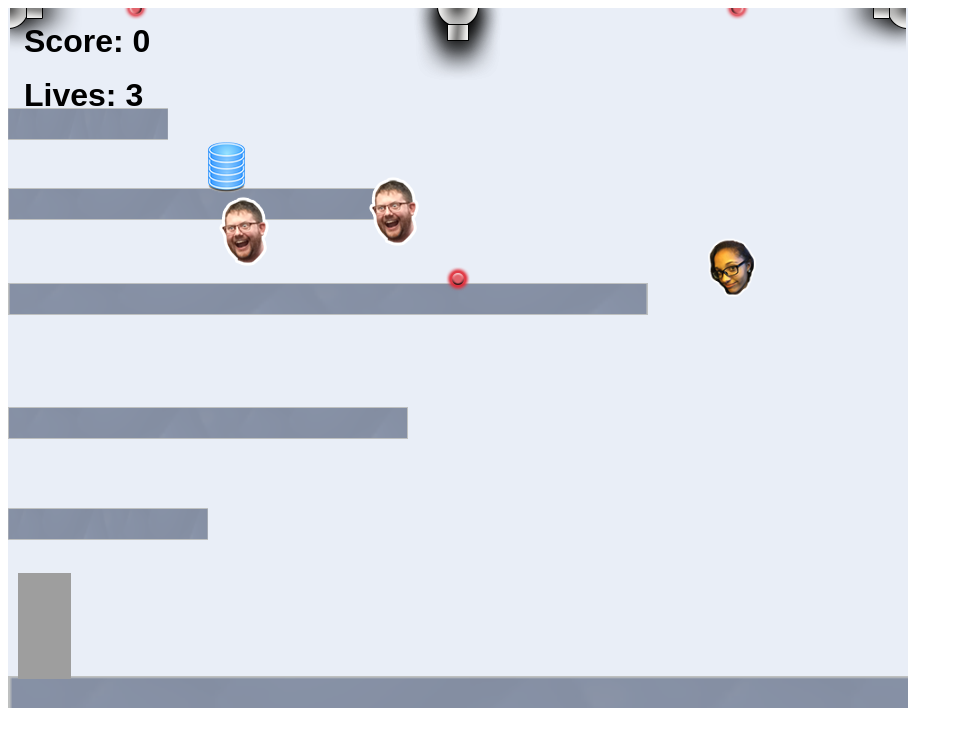
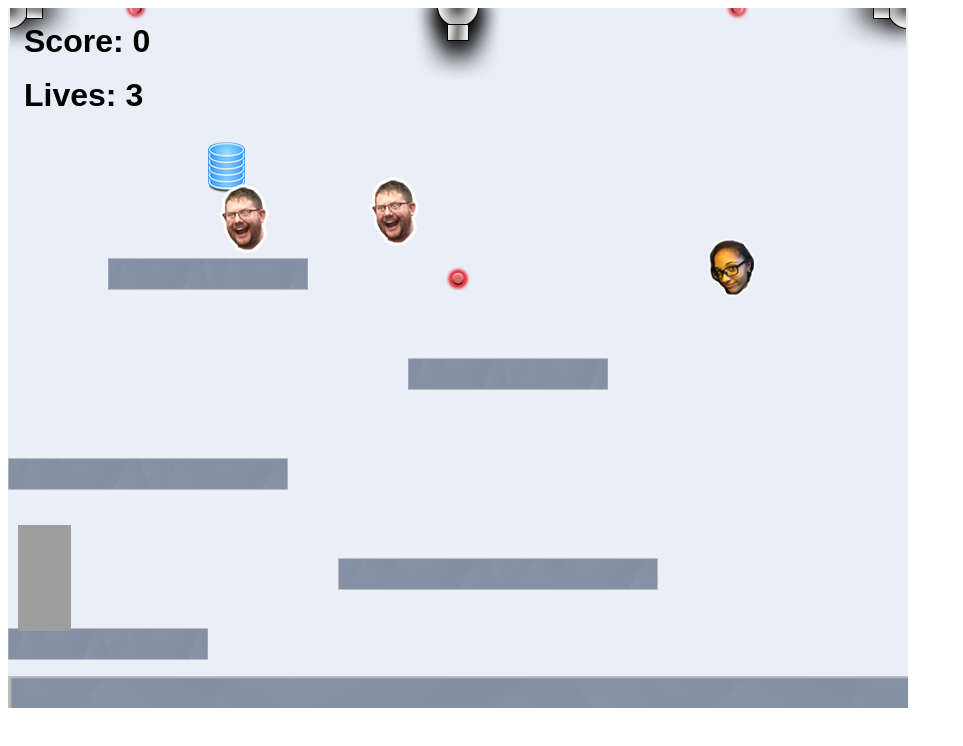
Before and after one commit to DahjanahSmith/DahjanahSmith.github.io, a website: page projects/platformer/index.html in a window 1280 px wide. Shown: the whole page, without its empty margins (0-963 px from the left). Drawn offline with Linux system fonts and the light colour scheme; animation ran at ten frames a second.

Commit message:
added platforms and collectables to game

```diff
--- a/projects/platformer/js/init/platform.js
+++ b/projects/platformer/js/init/platform.js
@@ -28,11 +28,12 @@
 
         ////////////////////////////////////////////////////////////////////////
         // ALL YOUR CODE GOES BELOW HERE ///////////////////////////////////////
-        createPlatform (0, 100, 0.4);              // normal platform
-        createPlatform (0, 180, 1.0 );
-        createPlatform (0, 275, 1.6)    // small horizontal platform (40% of the normal width)
-        createPlatform (0, 399, 1.0)
-        createPlatform (0, 500, 0.5 )   // tall vertical wall (40% the normal width and 10x the height)
+        createPlatform (0, 620 ,0.5)
+        createPlatform (100, 250, 0.5);              // normal platform   /
+        createPlatform (330, 550, 0.8)
+        createPlatform (0, 450, 0.7)
+        createPlatform (400, 350, 0.5)
+          // tall vertical wall (40% the normal width and 10x the height)
         /*
          * ground : here, we create a floor. Given the width of of the platform
          * asset, giving it a scaleX and scaleY of 2 will stretch it across the
```
Also changed, not shown: portfolio.html (+3 -3 lines).
